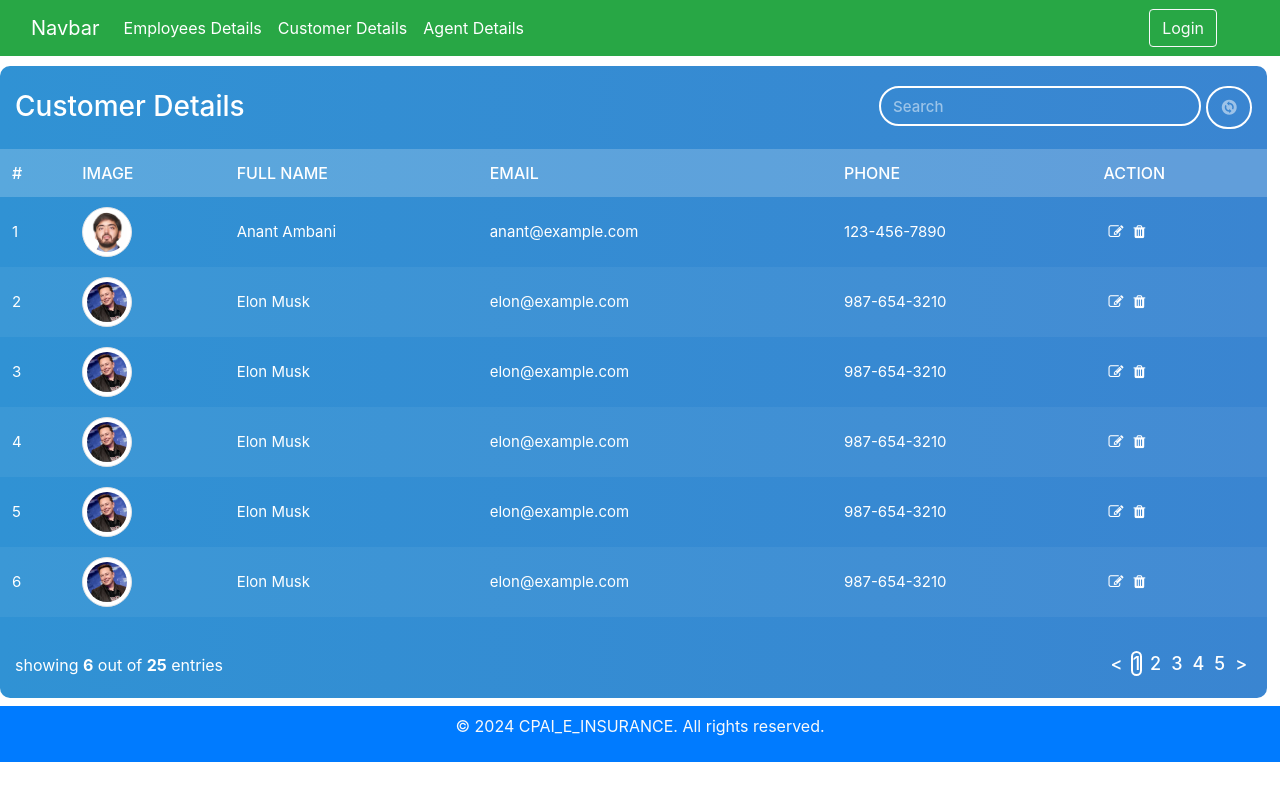
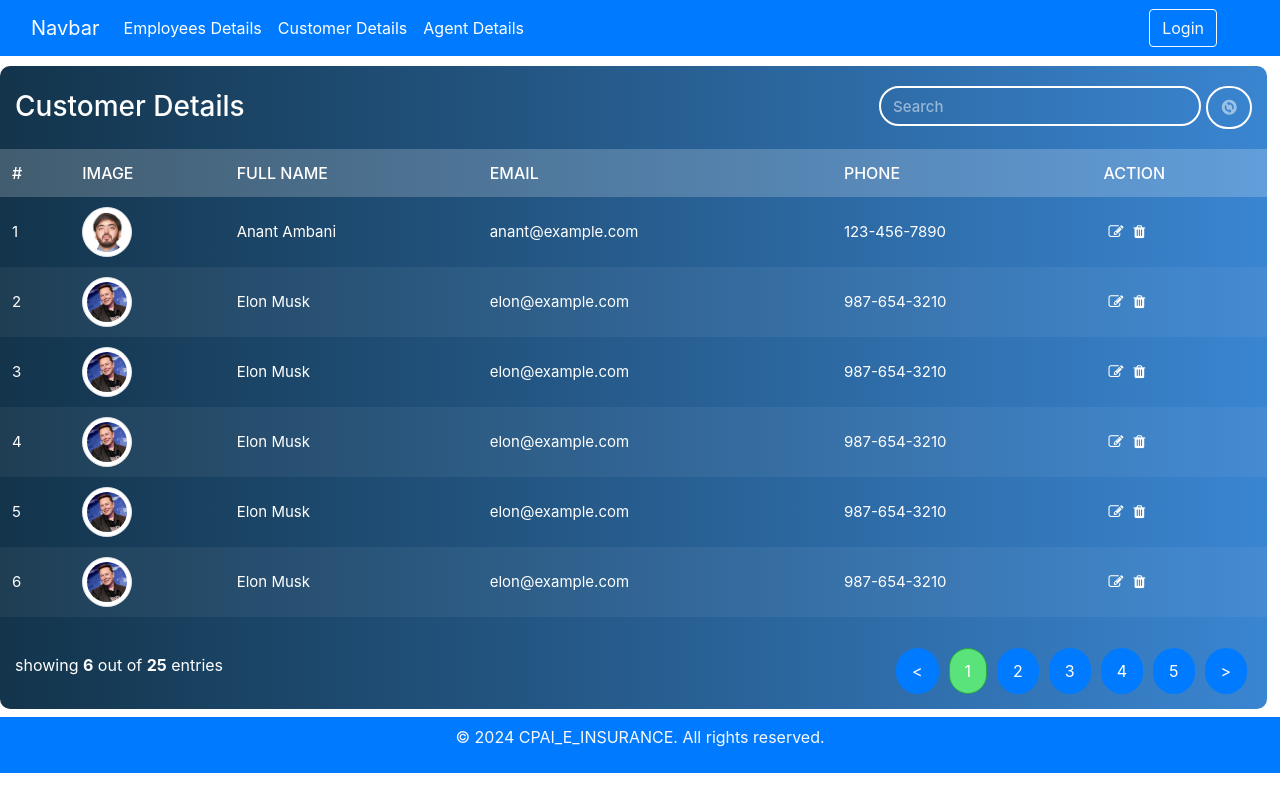
Before and after one commit to mayurpatil96k/CPAI_E-Ensurance, a Vue app: page /CustomerPolicies in a window 1280 px wide. Built offline with nearby package versions, Linux system fonts and the light colour scheme; what @vueform/vueform would draw is missing.

Commit message:
[Raj] mod :modifing the customerpolicies component added reload functionality

```diff
--- a/src/components/Header.vue
+++ b/src/components/Header.vue
@@ -1,5 +1,5 @@
 <template>
-  <nav class="navbar pr-md-5 navbar-expand-lg navbar-light bg-success" >
+  <nav class="navbar pr-md-5 navbar-expand-lg navbar-light bg-primary" >
     <div class="container-fluid">
       <a class="navbar-brand u-color" href="#">Navbar</a>
       <button
--- a/src/components/Policies/CustomerPolicies.vue
+++ b/src/components/Policies/CustomerPolicies.vue
@@ -62,6 +62,11 @@ export default {
         customer.phone.includes(lowercasedQuery)
       );
     }
+  },
+  methods: {
+    reloadPage() {
+      window.location.reload();
+    }
   }
 }
 </script>
@@ -81,7 +86,7 @@ export default {
               <div class="col-sm-9 col-xs-12 text-right">
                 <div class="btn_group">
                   <input type="text" class="form-control" placeholder="Search" v-model="searchQuery"/>
-                  <button class="btn btn-default" title="Reload">
+                  <button class="btn btn-default" title="Reload" @click="reloadPage">
                     <i class="mdi mdi-sync-circle" style='font-size:18px'></i>
                   </button>
                 </div>
@@ -176,7 +181,7 @@ export default {
 }
 .panel {
   margin-top: 10px;
-  background: linear-gradient(to right, #3092d4, #3a85d1);
+  background: linear-gradient(to right, #13344b, #3a85d1);
   padding: 0;
   border-radius: 10px;
   border: none;
@@ -312,38 +317,45 @@ export default {
   line-height: 35px;
 }
 .pagination {
+  display: flex;
+  list-style: none;
+  padding: 0;
   margin: 0;
 }
+
+.pagination li {
+  margin: 0 5px;
+}
+
 .pagination li a {
+  display: inline-block;
+  padding: 10px 15px;
   color: #fff;
-  background-color: transparent;
-  border: 2px solid transparent;
-  font-size: 18px;
-  font-weight: 500;
-  text-align: center;
-  line-height: 31px;
-  width: 35px;
-  height: 35px;
-  padding: 0;
-  margin: 0 3px;
-  border-radius: 50px;
-  transition: all 0.3s ease 0s;
+  background-color: #007bff;
+  border: 1px solid transparent;
+  border-radius: 5px;
+  text-decoration: none;
+  transition: background-color 0.3s ease, color 0.3s ease;
 }
+
 .pagination li a:hover {
+  background-color: #0056b3;
   color: #fff;
-  background-color: transparent;
-  border-color: rgba(255, 255, 255, 0.2);
 }
-.pagination li a:focus,
-.pagination li.active a,
-.pagination li.active a:hover {
-  color: #fff;
-  background-color: transparent;
-  border-color: #fff;
+
+.pagination li.active a {
+  background-color: #5ae37a;
+  border-color: #28a745;
 }
-.pagination li:first-child a,
-.pagination li:last-child a {
-  border-radius: 50%;
+
+.pagination li a:first-child {
+  border-top-left-radius: 50px;
+  border-bottom-left-radius: 50px;
+}
+
+.pagination li a:last-child {
+  border-top-right-radius: 50px;
+  border-bottom-right-radius: 50px;
 }
 
 @media (max-width: 576px) {
```
